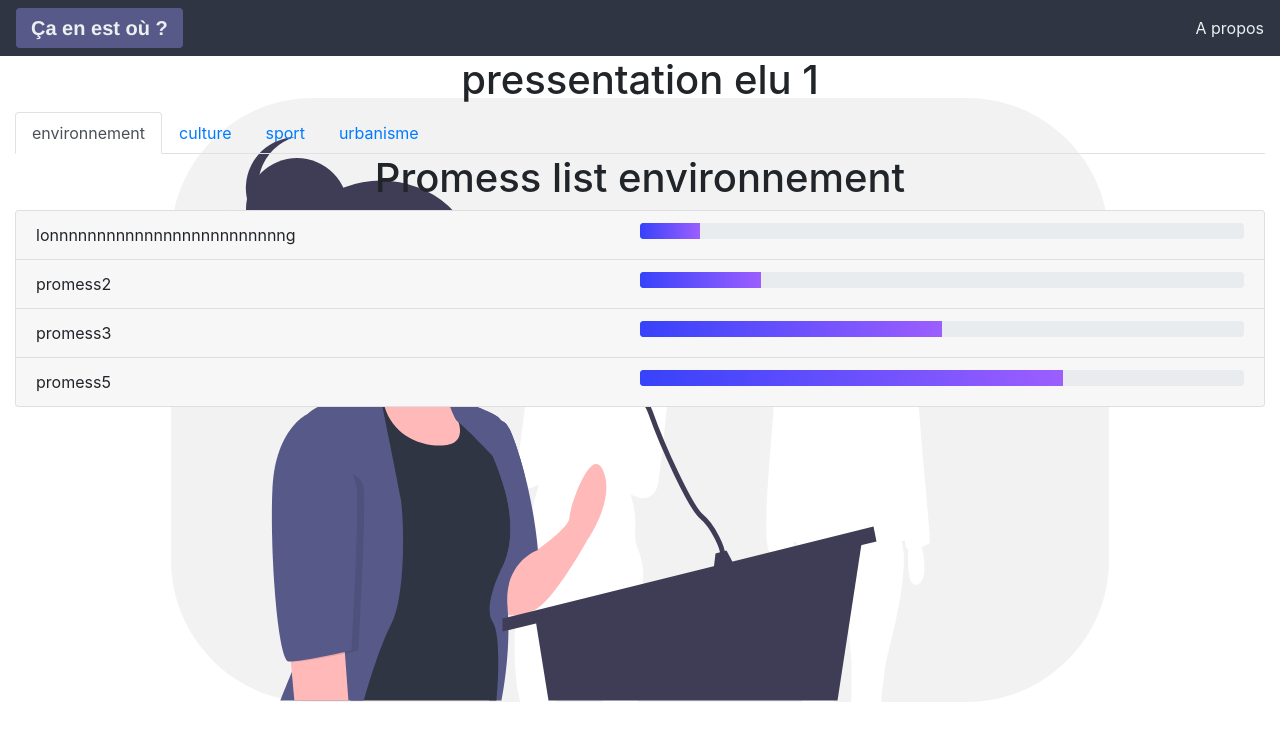
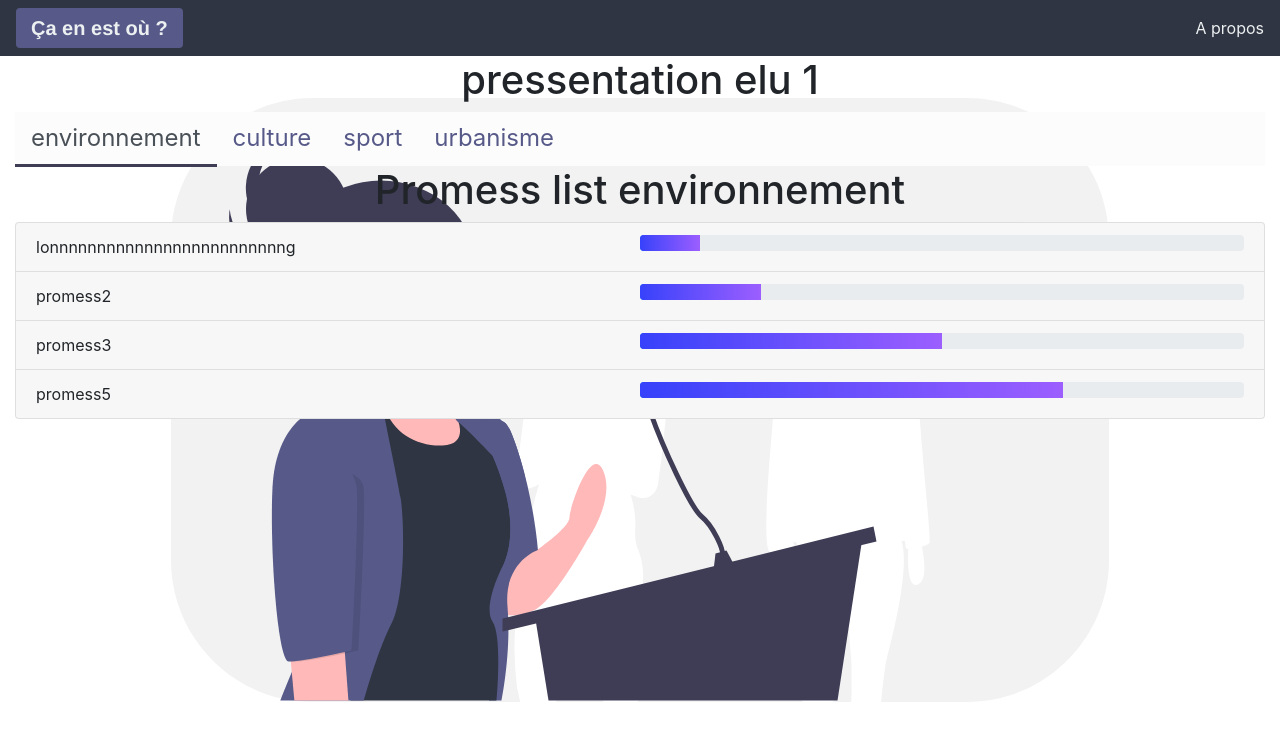
Before and after one commit to BorisLeMeec/SuiviProgrammeFront, a React (Create React App) app: page /elected/1 in a window 1280 px wide. Shown: the top 740 px of the page. Built offline with nearby package versions, Linux system fonts and the light colour scheme.

Commit message:
add some design

```diff
--- a/src/App.scss
+++ b/src/App.scss
@@ -26,6 +26,9 @@
     padding: 0px 15px;
     height: 100%;
     width: 100%;
+  }
+  a {
+    color: #575a89;
   }
 }
 
--- a/src/PromessTabs/PromessTabs.js
+++ b/src/PromessTabs/PromessTabs.js
@@ -1,6 +1,7 @@
 import React from "react";
 import PromessList from "../PromessList/Views/PromessList";
 import { Tabs, Tab, Spinner } from "react-bootstrap";
+import './PromessTabs.scss';
 
 export default class PromessTabs extends React.Component {
   constructor(props) {
@@ -45,7 +46,7 @@ export default class PromessTabs extends React.Component {
 
   render() {
     return (
-      <div>
+      <div class="promess-tabs">
         <h1>pressentation elu {this.state.id}</h1>
         {this.categoriesTabs(this.state.categories)}
       </div>
--- /dev/null
+++ b/src/PromessTabs/PromessTabs.scss
@@ -0,0 +1,14 @@
+.promess-tabs {
+  .nav-tabs {
+    border-bottom: unset;
+    background-color: #FCFCFC;
+    .nav-link {
+      font-size: x-large;
+      border: unset;
+      &.active {
+          background-color: unset;
+          border-bottom: solid #3f3d56;
+      }
+    }
+  }
+}
```
